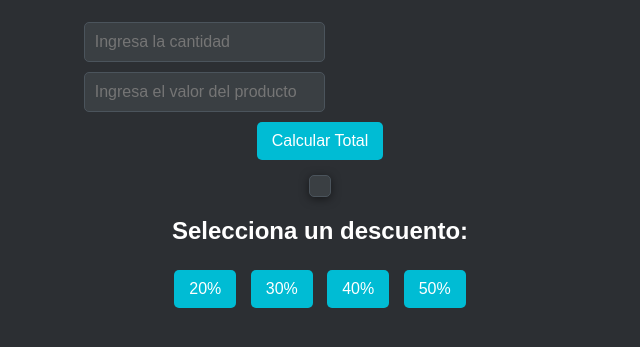
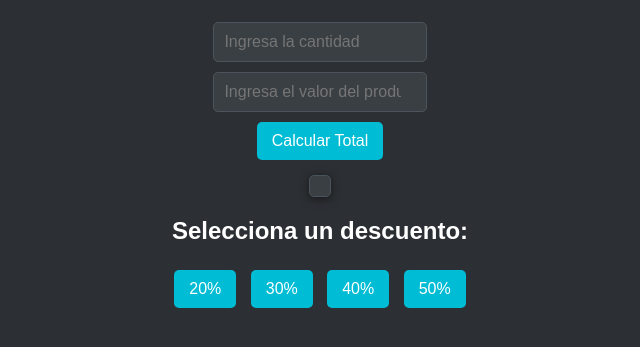
Before and after one commit to jeanpiereRP/cupones, a plain HTML site: page index.html in a window 1280 px wide. Shown: the part 301-648 px from the top of the page, without its empty margins (320-960 px from the left). Drawn offline with Linux system fonts and the light colour scheme.

Commit message:
Agregar archivos de la aplicación 1.2

```diff
--- a/index.html
+++ b/index.html
@@ -8,7 +8,7 @@
 </head>
 <body>
   <h1>Calculadora de Descuentos</h1>
-  <div>
+  <div class="input-container">
     <input type="number" id="cantidad" placeholder="Ingresa la cantidad" required>
     <input type="number" id="valor" placeholder="Ingresa el valor del producto" required>
   </div>
--- a/script.js
+++ b/script.js
@@ -16,8 +16,12 @@ function calcularDescuento(porcentaje) {
   if (total > 0) {
     const descuento = total * porcentaje;
     const totalConDescuento = total - descuento;
-    document.getElementById("resultado").innerText += `\nDescuento: $${descuento.toFixed(2)}`;
-    document.getElementById("resultado").innerText += `\nTotal con Descuento: $${totalConDescuento.toFixed(2)}`;
+
+    // Mostrar el total original, el descuento y el total con descuento
+    document.getElementById("resultado").innerText =
+      `Total: $${total.toFixed(2)}\n` +
+      `Descuento: $${descuento.toFixed(2)}\n` +
+      `Total con Descuento: $${totalConDescuento.toFixed(2)}`;
   } else {
     document.getElementById("resultado").innerText = "Primero calcula el total.";
   }
--- a/styles.css
+++ b/styles.css
@@ -19,12 +19,19 @@ h1 {
     text-shadow: 1px 1px 2px rgba(0, 0, 0, 0.5); /* Sombra para el título */
 }
 
+.input-container {
+    display: flex; /* Usar flexbox para alinear los inputs */
+    flex-direction: column; /* Colocar los inputs en columna */
+    align-items: center; /* Centrar horizontalmente */
+}
+
 input[type="number"] {
     padding: 10px;
     margin: 5px;
     border: 1px solid #4b545c; /* Borde gris oscuro */
     border-radius: 5px;
-    width: calc(50% - 22px); /* Ajusta el ancho para que se vea bien */
+    width: 80%; /* Ajusta el ancho para que se vea bien */
+    max-width: 300px; /* Ancho máximo del input */
     font-size: 16px;
     background-color: #3a3f43; /* Fondo de entrada oscuro */
     color: #ffffff; /* Color del texto de entrada claro */
```
